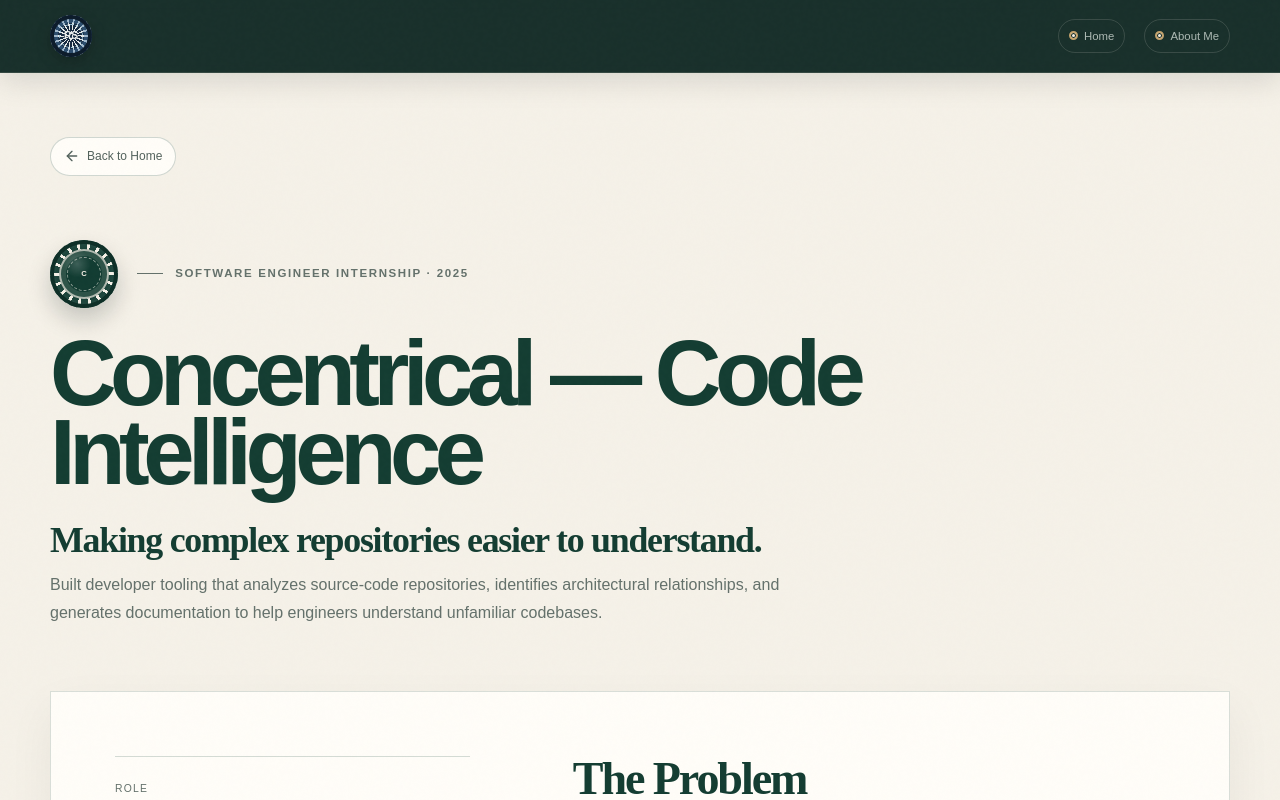
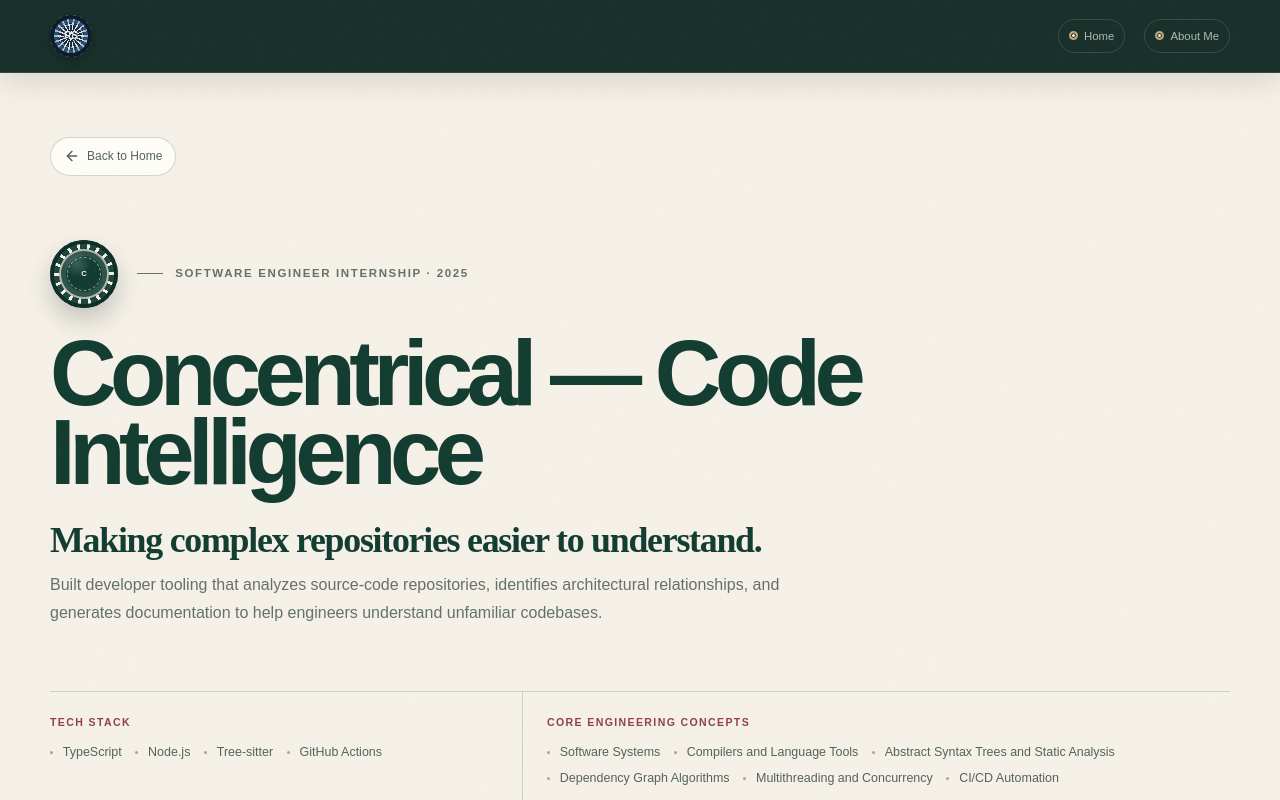
Before and after one commit to raymonsadhra/raymonsadhra.github.io, a Next.js app: page /experience in a window 1280 px wide. Shown: the top 800 px of the page. Built offline with nearby package versions, Linux system fonts and the light colour scheme; no server answers.

Commit message:
Add featured project technical summaries

```diff
--- a/src/app/experience/page.tsx
+++ b/src/app/experience/page.tsx
@@ -2,6 +2,8 @@
 import { CaseStudyDecisions } from "@/components/CaseStudyDecisions";
 import { PipelineSystemMap } from "@/components/PipelineSystemMap";
 import { PokerChip } from "@/components/PokerChip";
+import { ProjectTechnicalProfile } from "@/components/ProjectTechnicalProfile";
+import { getProjectTechnicalMetadata } from "@/data/projectTechnicalMetadata";
 
 export const metadata = {
   title: "Concentrical — Code Intelligence",
@@ -25,6 +27,7 @@
 ] as const;
 
 export default function Experience() {
+  const technicalMetadata = getProjectTechnicalMetadata("/experience")!;
   return <article className="case case-study-page technical-case concentrical-case shell">
     <CaseStudyBackLink/>
     <header>
@@ -33,6 +36,7 @@
       <p className="case-supporting-headline">Making complex repositories easier to understand.</p>
       <p>Built developer tooling that analyzes source-code repositories, identifies architectural relationships, and generates documentation to help engineers understand unfamiliar codebases.</p>
     </header>
+    <ProjectTechnicalProfile metadata={technicalMetadata}/>
     <div className="case-grid"><aside><span>Role</span><p>Software Engineer Intern | Concentrical | 2025</p><span>Outcome</span><p>A multithreaded repository-analysis engine for architecture mapping and automated documentation refreshes.</p></aside><section><h2>The Problem</h2><p>Large repositories are difficult for new developers to understand because architectural information is scattered across source files, dependencies, configuration, and documentation. Manually maintaining diagrams is time-consuming and quickly becomes outdated, so the project used automated code analysis to produce more current architecture documentation.</p></section></div>
     <CaseStudyDecisions title="Turning source code into architecture context." decisions={decisions}/>
     <PipelineSystemMap summary="The implemented flow scans a repository, parses code structure, extracts architectural relationships, and generates documentation that supports developer onboarding." stages={stages} branch={{ title: "GitHub Actions refresh", detail: "Repository updates trigger a new analysis pass and refreshed documentation." }}/>
--- a/src/app/globals.css
+++ b/src/app/globals.css
@@ -465,10 +465,10 @@
   .selected-work-row[data-keyboard-selected="true"] { transition: none; }
 }
 
-/* Coursework note beneath Featured Work */
+/* Coursework note beneath the Featured Work title */
 .coursework-note {
   max-width: 600px;
-  padding: 1.35rem 0 .15rem;
+  padding: .9rem 0 .1rem;
 }
 .coursework-note h3 {
   margin: 0 0 .55rem;
@@ -488,6 +488,83 @@
   font-weight: 800;
 }
 @media(max-width: 700px) {
-  .coursework-note { padding-top: 1.2rem; }
+  .coursework-note { padding-top: .85rem; }
   .coursework-note p { font-size: .76rem; }
 }
+
+/* Concise Featured Work technology labels */
+.work-meta-row {
+  display: flex;
+  align-items: baseline;
+  justify-content: space-between;
+  gap: .55rem 1rem;
+}
+.work-meta-row p { margin: 0; }
+.work-stack {
+  max-width: 64%;
+  color: var(--v10-muted);
+  font-size: .58rem;
+  line-height: 1.45;
+  text-align: right;
+}
+.work-stack strong {
+  margin-right: .45rem;
+  color: var(--v10-green);
+  font-size: .54rem;
+  font-weight: 800;
+  text-transform: uppercase;
+  letter-spacing: .1em;
+}
+
+/* Compact technical summary beneath each case-study introduction */
+.project-technical-profile {
+  display: grid;
+  grid-template-columns: minmax(0, .8fr) minmax(0, 1.2fr);
+  margin: 0 0 clamp(2.75rem, 5vw, 4.5rem);
+  border-top: 1px solid var(--line);
+  border-bottom: 1px solid var(--line);
+}
+.project-technical-profile > div { padding: 1.5rem 1.5rem 1.6rem 0; }
+.project-technical-profile > div + div {
+  padding-left: 1.5rem;
+  border-left: 1px solid var(--line);
+}
+.project-technical-profile h2 {
+  margin: 0 0 .85rem;
+  color: var(--poker-burgundy);
+  font: 800 .66rem/1.3 "DM Sans Variable", sans-serif;
+  text-transform: uppercase;
+  letter-spacing: .13em;
+}
+.project-technical-profile ul {
+  display: flex;
+  flex-wrap: wrap;
+  gap: .4rem .85rem;
+  margin: 0;
+  padding: 0;
+  list-style: none;
+}
+.project-technical-profile li {
+  position: relative;
+  padding-left: .8rem;
+  color: #53635c;
+  font-size: .78rem;
+  line-height: 1.55;
+}
+.project-technical-profile li::before {
+  content: "";
+  position: absolute;
+  left: 0;
+  top: .62em;
+  width: 3px;
+  height: 3px;
+  border-radius: 50%;
+  background: var(--poker-gold);
+}
+@media(max-width: 700px) {
+  .work-meta-row { flex-wrap: wrap; }
+  .work-stack { width: 100%; max-width: none; text-align: left; }
+  .project-technical-profile { grid-template-columns: 1fr; }
+  .project-technical-profile > div { padding: 1.25rem 0; }
+  .project-technical-profile > div + div { padding-left: 0; border-top: 1px solid var(--line); border-left: 0; }
+}
--- a/src/app/work/[slug]/page.tsx
+++ b/src/app/work/[slug]/page.tsx
@@ -13,6 +13,8 @@
 import { GhostRunnerArchitecture } from "@/components/GhostRunnerArchitecture";
 import { TerrainSystemMap } from "@/components/TerrainSystemMap";
 import { PipelineSystemMap } from "@/components/PipelineSystemMap";
+import { ProjectTechnicalProfile } from "@/components/ProjectTechnicalProfile";
+import { getProjectTechnicalMetadata } from "@/data/projectTechnicalMetadata";
 
 const ragDecisions = [
   { title: "Timeline-aligned multimodal chunking", description: "I grouped transcript content, on-screen OCR, generated visual captions, and sampled-frame references into shared timestamp windows. Organizing evidence around the video timeline—rather than arbitrary text length—preserves relationships between signals that describe the same moment." },
@@ -61,8 +63,8 @@
 ] as const;
 export const dynamicParams = false;
 export function generateStaticParams(){return projects.filter(project=>(!project.needsInfo||project.publishDraft)&&project.slug!=="word-on-the-blog").map(({slug})=>({slug}))}
-export default async function ProjectPage({params}:{params:Promise<{slug:string}>}){const {slug}=await params;const project=getProject(slug);if(!project)notFound();const projectLinks=links.projects[slug as keyof typeof links.projects];const isRag=slug==="rag-motion";const isGhost=slug==="ghost-runner";const isTerrain=slug==="minecraft-settlement-generator";const isBiomedical=slug==="biomedical-ai";const isTech4Good=slug==="tech4good";const usesEditorialCaseStudy=isRag||isGhost||isTerrain||isBiomedical||isTech4Good;return <>
-  <article className={`case case-study-page shell ${usesEditorialCaseStudy ? "technical-case" : ""} ${isRag ? "rag-motion-case" : ""} ${isGhost ? "ghost-runner-case" : ""} ${isBiomedical ? "biomedical-case" : ""} ${isTech4Good ? "tech4good-case" : ""}`}><CaseStudyBackLink/><header><div className="case-chip-row"><PokerChip label={getWorkMarker(project.title, isTech4Good ? "T4G" : undefined)} tone="forest" size="sm"/><p className="eyebrow">{project.kicker} · {project.year}</p></div><h1>{project.title}</h1>{isBiomedical?<><p className="case-supporting-headline">{project.summary}</p><p>This research used machine learning to model protein–ligand interactions from molecular structures, simulation trajectories, and learned representations.</p></>:isTech4Good?<><p className="case-supporting-headline">{project.summary}</p><p>I worked on full-stack web applications using Angular, TypeScript, reactive state management, Firebase, and cloud-backed services. Causeway was one of the relevant Tech4Good projects.</p></>:<p>{project.summary}</p>}{!usesEditorialCaseStudy&&<div className="case-tags">{project.stack.map(t=><span className="tag" key={t}>{t}</span>)}</div>}</header><ProjectVisual project={project} large/>
+export default async function ProjectPage({params}:{params:Promise<{slug:string}>}){const {slug}=await params;const project=getProject(slug);if(!project)notFound();const projectLinks=links.projects[slug as keyof typeof links.projects];const isRag=slug==="rag-motion";const isGhost=slug==="ghost-runner";const isTerrain=slug==="minecraft-settlement-generator";const isBiomedical=slug==="biomedical-ai";const isTech4Good=slug==="tech4good";const usesEditorialCaseStudy=isRag||isGhost||isTerrain||isBiomedical||isTech4Good;const technicalMetadata=getProjectTechnicalMetadata(`/work/${slug}`);return <>
+  <article className={`case case-study-page shell ${usesEditorialCaseStudy ? "technical-case" : ""} ${isRag ? "rag-motion-case" : ""} ${isGhost ? "ghost-runner-case" : ""} ${isBiomedical ? "biomedical-case" : ""} ${isTech4Good ? "tech4good-case" : ""}`}><CaseStudyBackLink/><header><div className="case-chip-row"><PokerChip label={getWorkMarker(project.title, isTech4Good ? "T4G" : undefined)} tone="forest" size="sm"/><p className="eyebrow">{project.kicker} · {project.year}</p></div><h1>{project.title}</h1>{isBiomedical?<><p className="case-supporting-headline">{project.summary}</p><p>This research used machine learning to model protein–ligand interactions from molecular structures, simulation trajectories, and learned representations.</p></>:isTech4Good?<><p className="case-supporting-headline">{project.summary}</p><p>I worked on full-stack web applications using Angular, TypeScript, reactive state management, Firebase, and cloud-backed services. Causeway was one of the relevant Tech4Good projects.</p></>:<p>{project.summary}</p>}{!usesEditorialCaseStudy&&<div className="case-tags">{project.stack.map(t=><span className="tag" key={t}>{t}</span>)}</div>}</header>{technicalMetadata&&<ProjectTechnicalProfile metadata={technicalMetadata}/>}<ProjectVisual project={project} large/>
   <div className="case-grid"><aside><span>Role</span><p>{project.role}</p><span>Outcome</span><p>{project.result}</p>{project.status&&<b>{project.status}</b>}</aside><section><h2>The problem</h2><p>{project.problem}</p>{!usesEditorialCaseStudy&&<><h2>Engineering decisions</h2><ol>{project.decisions.map(d=><li key={d}>{d}</li>)}</ol></>}</section></div>
   {isRag&&<CaseStudyDecisions title="Designing retrieval around time." decisions={ragDecisions}/>}
   {isGhost&&<CaseStudyDecisions title="Engineering a race against yourself." decisions={ghostDecisions}/>}
--- a/src/app/work/capital-one/page.tsx
+++ b/src/app/work/capital-one/page.tsx
@@ -1,5 +1,7 @@
 import { PokerChip } from "@/components/PokerChip";
 import { CaseStudyBackLink } from "@/components/CaseStudyBackLink";
+import { ProjectTechnicalProfile } from "@/components/ProjectTechnicalProfile";
+import { getProjectTechnicalMetadata } from "@/data/projectTechnicalMetadata";
 
 export const metadata = {
   title: "Capital One — SLA Sentry",
@@ -25,6 +27,7 @@
 }
 
 export default function CapitalOneCaseStudy() {
+  const technicalMetadata = getProjectTechnicalMetadata("/work/capital-one")!;
   return <article className="case case-study-page capital-one-case capital-sentry-case shell">
     <CaseStudyBackLink/>
     <header>
@@ -33,6 +36,7 @@
       <p className="capital-role">Software Engineer Intern <span>|</span> Capital One <span>|</span> 2026</p>
       <p>A conservative, public-safe account of my work on monitoring, caching, and data-processing workflows. Proprietary system names, internal architecture, and unapproved metrics are intentionally excluded.</p>
     </header>
+    <ProjectTechnicalProfile metadata={technicalMetadata}/>
 
     <section className="capital-sentry-section">
       <SectionMarker number="01" label="Engineering Problem"/>
--- a/src/components/PokerHome.tsx
+++ b/src/components/PokerHome.tsx
@@ -10,6 +10,7 @@
 import { AnimatedPortraitChip } from "./AnimatedPortraitChip";
 import { analyticsEvents, featuredProjectIdByHref } from "@/data/analytics";
 import { usePortfolioKeyboardNavigation } from "./PortfolioKeyboardNavigation";
+import { getProjectTechnicalMetadata } from "@/data/projectTechnicalMetadata";
 
 const profileLinks = [
   { label: "LinkedIn", value: links.linkedin, icon: Linkedin },
@@ -37,20 +38,28 @@
       <section className="selected-work" id="work" aria-labelledby="selected-work-title">
         <header className="selected-work-heading">
           <h2 id="selected-work-title">Featured Work</h2>
+          <aside className="coursework-note" aria-labelledby="coursework-note-title">
+            <h3 id="coursework-note-title">Additional Programming Experience</h3>
+            <p>My <strong>C++</strong> experience comes primarily from university coursework, including programming assignments and projects in Data Structures &amp; Algorithms and Algorithm Analysis. More relevant C++ coursework includes Operating Systems, Computer Architecture, Compiler Construction, Computer Networks, Distributed Computing &amp; Systems, and Principles of Computer Systems Design.</p>
+          </aside>
         </header>
         <div className="selected-work-list">
-          {visibleSelectedWork.map((item, index) => <Link className="selected-work-row" href={item.href} key={item.title} data-featured-work-index={index} data-keyboard-selected={selectedWorkIndex === index ? "true" : undefined} data-umami-event={analyticsEvents.featuredWorkClick} data-umami-event-project={featuredProjectIdByHref[item.href]}>
-            <div className="work-marker"><PokerChip label={getWorkMarker(item.title, item.marker)} tone={index % 3 === 0 ? "burgundy" : index % 3 === 1 ? "forest" : "gold"} size="sm" /></div>
-            <div className="work-copy">
-              {item.recognition&&<p className="work-recognition">{item.recognition}</p>}<p className="work-type">{item.context}</p><h3>{item.title}</h3><span>{item.description}</span>
-            </div>
-            <ArrowUpRight className="work-arrow" size={19} aria-hidden="true" />
-          </Link>)}
+          {visibleSelectedWork.map((item, index) => {
+            const technicalMetadata = getProjectTechnicalMetadata(item.href);
+            return <Link className="selected-work-row" href={item.href} key={item.title} data-featured-work-index={index} data-keyboard-selected={selectedWorkIndex === index ? "true" : undefined} data-umami-event={analyticsEvents.featuredWorkClick} data-umami-event-project={featuredProjectIdByHref[item.href]}>
+              <div className="work-marker"><PokerChip label={getWorkMarker(item.title, item.marker)} tone={index % 3 === 0 ? "burgundy" : index % 3 === 1 ? "forest" : "gold"} size="sm" /></div>
+              <div className="work-copy">
+                {item.recognition&&<p className="work-recognition">{item.recognition}</p>}
+                <div className="work-meta-row">
+                  <p className="work-type">{item.context}</p>
+                  {technicalMetadata&&<p className="work-stack"><strong>Tech Stack</strong>{technicalMetadata.homepageStack.join(" · ")}</p>}
+                </div>
+                <h3>{item.title}</h3><span>{item.description}</span>
+              </div>
+              <ArrowUpRight className="work-arrow" size={19} aria-hidden="true" />
+            </Link>;
+          })}
         </div>
-        <aside className="coursework-note" aria-labelledby="coursework-note-title">
-          <h3 id="coursework-note-title">Additional Programming Experience</h3>
-          <p>My <strong>C++</strong> experience comes primarily from university coursework, including programming assignments and projects in Data Structures &amp; Algorithms and Algorithm Analysis. My broader computer science coursework includes Operating Systems, Computer Architecture, Compiler Construction, Computer Networks, Distributed Computing &amp; Systems, and Principles of Computer Systems Design.</p>
-        </aside>
       </section>
     </div>
 
--- /dev/null
+++ b/src/components/ProjectTechnicalProfile.tsx
@@ -0,0 +1,14 @@
+import type { ProjectTechnicalMetadata } from "@/data/projectTechnicalMetadata";
+
+export function ProjectTechnicalProfile({ metadata }: { metadata: ProjectTechnicalMetadata }) {
+  return <section className="project-technical-profile" aria-label="Project technologies and engineering concepts">
+    <div>
+      <h2>Tech Stack</h2>
+      <ul>{metadata.techStack.map((technology) => <li key={technology}>{technology}</li>)}</ul>
+    </div>
+    <div>
+      <h2>Core Engineering Concepts</h2>
+      <ul>{metadata.coreConcepts.map((concept) => <li key={concept}>{concept}</li>)}</ul>
+    </div>
+  </section>;
+}
--- /dev/null
+++ b/src/data/projectTechnicalMetadata.ts
@@ -0,0 +1,92 @@
+export type ProjectTechnicalMetadata = {
+  homepageStack: readonly string[];
+  techStack: readonly string[];
+  coreConcepts: readonly string[];
+};
+
+export const projectTechnicalMetadataByHref = {
+  "/work/capital-one": {
+    homepageStack: ["Python", "Databricks", "Delta Lake"],
+    techStack: ["Python", "Databricks", "Delta Lake"],
+    coreConcepts: [
+      "Back-end Engineering",
+      "Big Data Processing",
+      "Data Management and Data Contracts",
+      "Reliability Engineering / SLA Monitoring",
+      "Caching and Performance Optimization",
+    ],
+  },
+  "/work/rag-motion": {
+    homepageStack: ["Python", "FastAPI", "ChromaDB", "OpenAI APIs", "Docker"],
+    techStack: ["Python", "FastAPI", "ChromaDB", "OpenAI APIs", "Docker", "FFmpeg"],
+    coreConcepts: [
+      "Information Retrieval",
+      "Retrieval-Augmented Generation (RAG)",
+      "Multimodal Semantic Search",
+      "Vector Indexing and Similarity Search",
+      "Timestamp-Aligned Retrieval",
+      "Resumable Data Processing",
+    ],
+  },
+  "/work/minecraft-settlement-generator": {
+    homepageStack: ["Python", "A* Pathfinding", "Graph Algorithms"],
+    techStack: ["Python", "A* Pathfinding", "Graph Algorithms", "Terrain Heightmaps"],
+    coreConcepts: [
+      "Graph Algorithms and Pathfinding",
+      "Algorithms and Theory",
+      "Custom A* Cost Functions",
+      "Graph Connectivity and Flood-Fill",
+      "Performance Optimization",
+      "Terrain-Aware Spatial Analysis",
+    ],
+  },
+  "/work/ghost-runner": {
+    homepageStack: ["React Native", "Expo", "Firebase", "Cloud Firestore"],
+    techStack: ["React Native", "Expo", "Firebase", "Cloud Firestore", "JavaScript"],
+    coreConcepts: [
+      "Full-Stack Development",
+      "Geospatial Data and GPS Tracking",
+      "Timestamp-Based Trajectory Replay",
+      "Database Persistence",
+      "Application State Management",
+    ],
+  },
+  "/experience": {
+    homepageStack: ["TypeScript", "Node.js", "Tree-sitter", "GitHub Actions"],
+    techStack: ["TypeScript", "Node.js", "Tree-sitter", "GitHub Actions"],
+    coreConcepts: [
+      "Software Systems",
+      "Compilers and Language Tools",
+      "Abstract Syntax Trees and Static Analysis",
+      "Dependency Graph Algorithms",
+      "Multithreading and Concurrency",
+      "CI/CD Automation",
+    ],
+  },
+  "/work/tech4good": {
+    homepageStack: ["Angular", "TypeScript", "NgRx", "Firebase"],
+    techStack: ["Angular", "TypeScript", "NgRx", "RxJS", "Firebase", "Google Cloud Functions"],
+    coreConcepts: [
+      "Full-Stack Development",
+      "Cloud Computing",
+      "Reactive Programming",
+      "State Management",
+      "Database and API Integration",
+    ],
+  },
+  "/work/biomedical-ai": {
+    homepageStack: ["Python", "PyTorch", "Graph Neural Networks"],
+    techStack: ["Python", "PyTorch", "Graph Neural Networks", "Molecular Dynamics Data"],
+    coreConcepts: [
+      "Machine Learning",
+      "Graph Neural Networks",
+      "Molecular Representation Learning",
+      "Protein–Ligand Interaction Modeling",
+      "Scientific Data Processing",
+    ],
+  },
+} as const satisfies Record<string, ProjectTechnicalMetadata>;
+
+export function getProjectTechnicalMetadata(href: string): ProjectTechnicalMetadata | undefined {
+  return projectTechnicalMetadataByHref[href as keyof typeof projectTechnicalMetadataByHref];
+}
```
Also changed, not shown: 1 other file (tests, documents, lock files or other folders).
